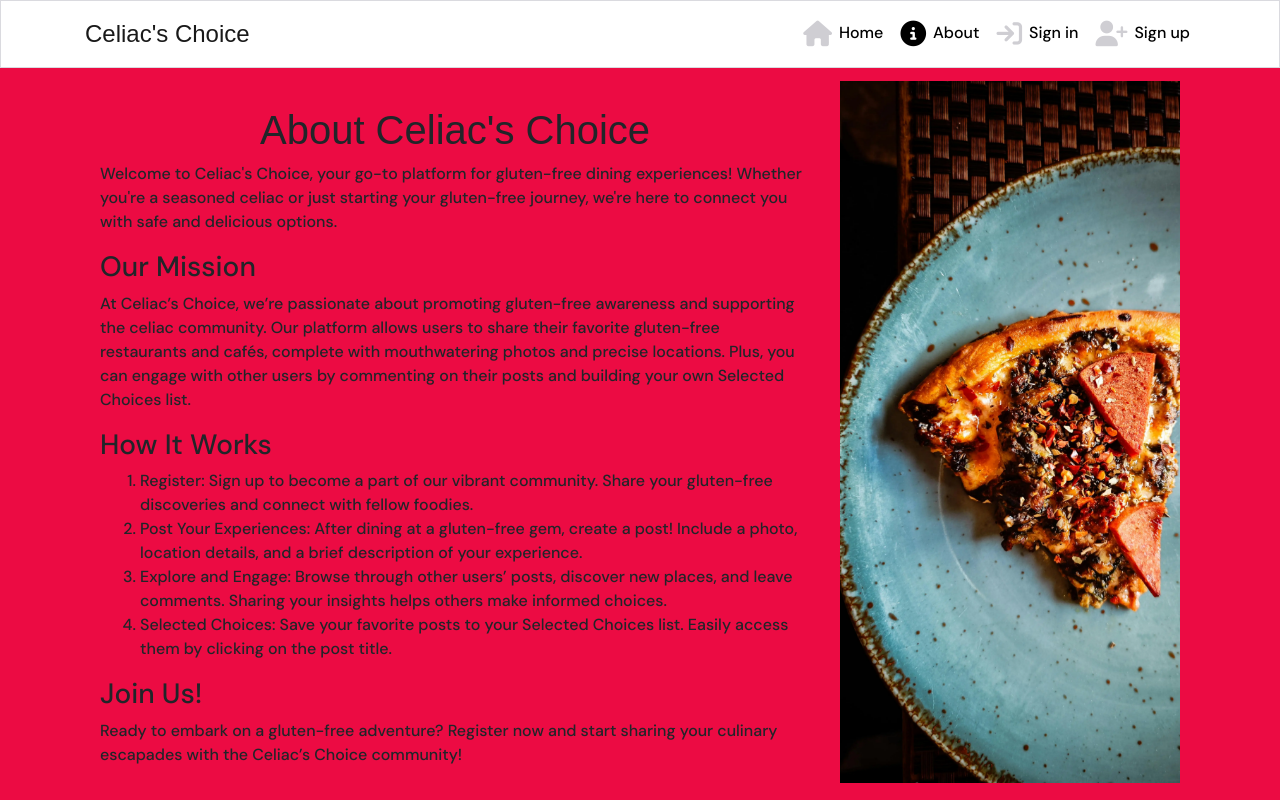
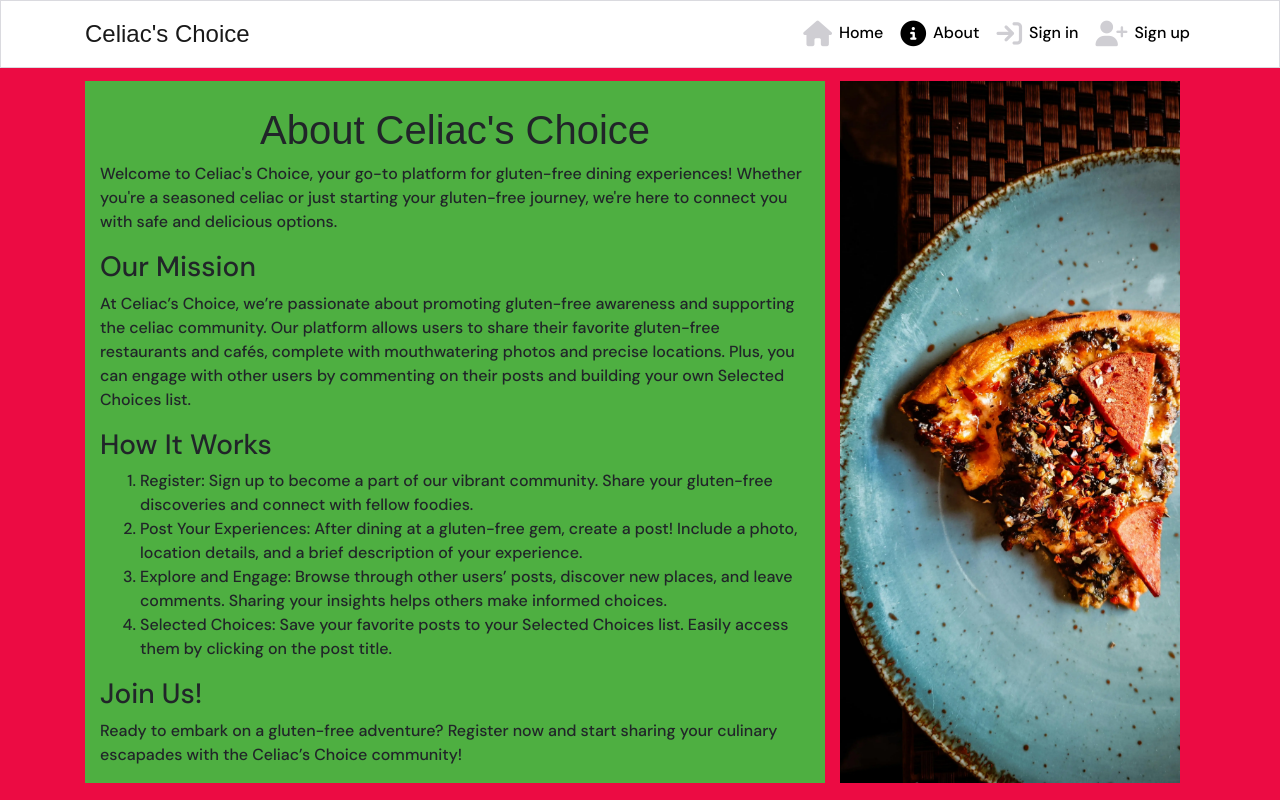
Before and after one commit to SofiaNords/celiacs-choice, a React (Create React App) app: page /about in a window 1280 px wide. Built offline with nearby package versions, Linux system fonts and the light colour scheme; no server answers; a web font is replaced by a local one.

Commit message:
Add green background to text in About page

```diff
--- a/src/pages/about/About.js
+++ b/src/pages/about/About.js
@@ -8,7 +8,7 @@ function About() {
   return (
     <Container>
       <Row>
-        <Col xs={12} md={8}>
+        <Col className={styles.Background} xs={12} md={8}>
           {/* Header section */}
           <h1 className={styles.Header}>About Celiac's Choice</h1>
           <p>
--- a/src/pages/selected/SelectedPosts.js
+++ b/src/pages/selected/SelectedPosts.js
@@ -61,7 +61,8 @@ const SelectedPosts = ({ mobile }) => {
                 // Display message when no selected posts found
                 <>
                 <p>Selected Choices List</p>
-                <p>The list is empty for now. Please make your selections to add posts the list.</p>
+                <p>The list is empty for now. Please make your selections to add posts to the list.</p>
+                <p>You have to be logged in to be able to select posts and view your Selected Choices List.</p>
                 </>
             )}
         </Container>
--- a/src/styles/About.module.css
+++ b/src/styles/About.module.css
@@ -8,3 +8,7 @@
     text-align: center;
     margin-bottom: 50px;
 }
+
+.Background {
+    background-color: #4EAF41;
+}
```
Also changed, not shown: 2 other files (tests, documents, lock files or other folders).
